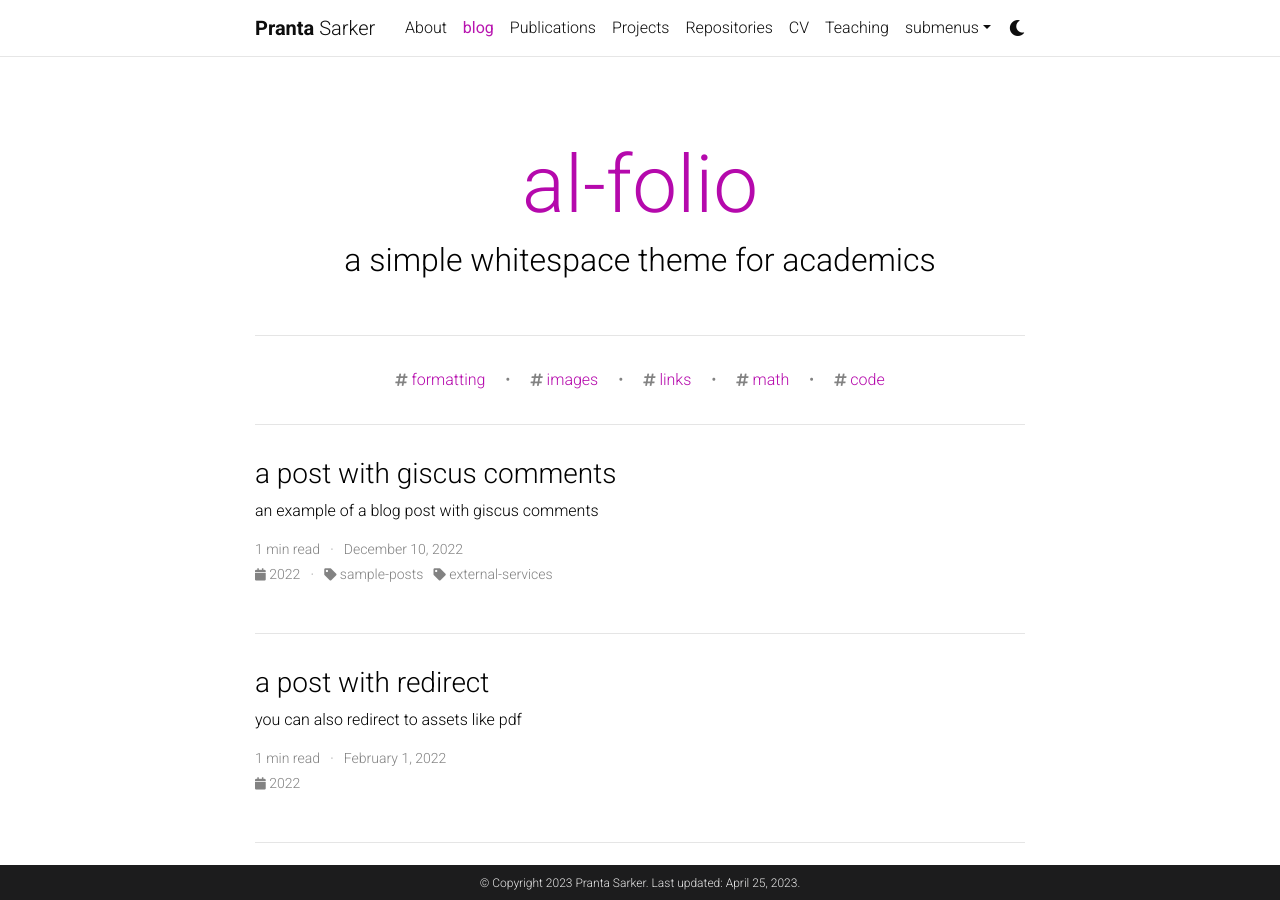
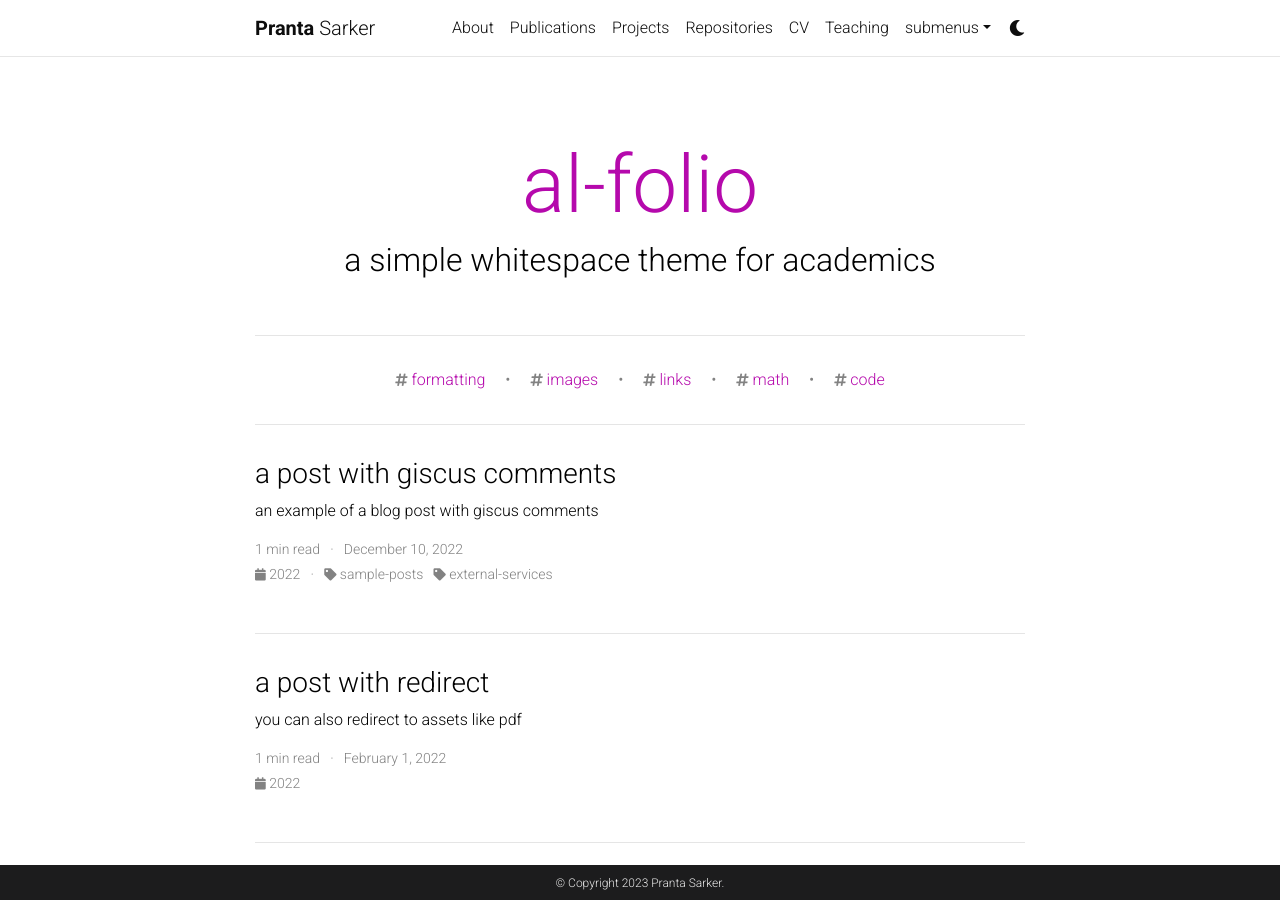
Before and after one commit to psarkerbd/psarkerbd.github.io, a Jekyll site: the page built from blog/index.html, in a window 1280 px wide and 900 px high. Built offline with Jekyll 4.4.1, drawn with Linux system fonts in a browser that asks for light colours; the list of posts is cut into pages by our own code; comment, search, counter and statistics services are not loaded; a style sheet for code colours, icons or effects is not loaded.

Commit message:
updated blog

```diff
--- a/_config.yml
+++ b/_config.yml
@@ -20,7 +20,7 @@ icon: icon.jpg  # the emoji used as the favicon (alternatively, provide image na
 
 url: https://psarkerbd.github.io # the base hostname & protocol for your site
 baseurl:  # the subpath of your site, e.g. /blog/
-last_updated: true # set to true if you want to display last updated in the footer
+last_updated: false # set to true if you want to display last updated in the footer
 impressum_path:  # set to path to include impressum link in the footer, use the same path as permalink in a page, helps to conform with EU GDPR
 
 # -----------------------------------------------------------------------------
--- a/_includes/header.html
+++ b/_includes/header.html
@@ -53,14 +53,14 @@
               </li>
               {% if site.blog_nav_title %}
               <!-- Blog -->
-              <li class="nav-item {% if page.url contains 'blog' %}active{% endif %}">
+              <!-- <li class="nav-item {% if page.url contains 'blog' %}active{% endif %}">
                 <a class="nav-link" href="{{ '/blog/' | relative_url }}">{{ site.blog_nav_title }}
                   {%- if page.url contains 'blog' -%}
                   <span class="sr-only">(current)</span>
                   {%- endif -%}
                 </a>
               </li>
-              {%- endif %}
+              {%- endif %} -->
 
               <!-- Other pages -->
               {%- assign sorted_pages = site.pages | sort: "nav_order" -%}
```
